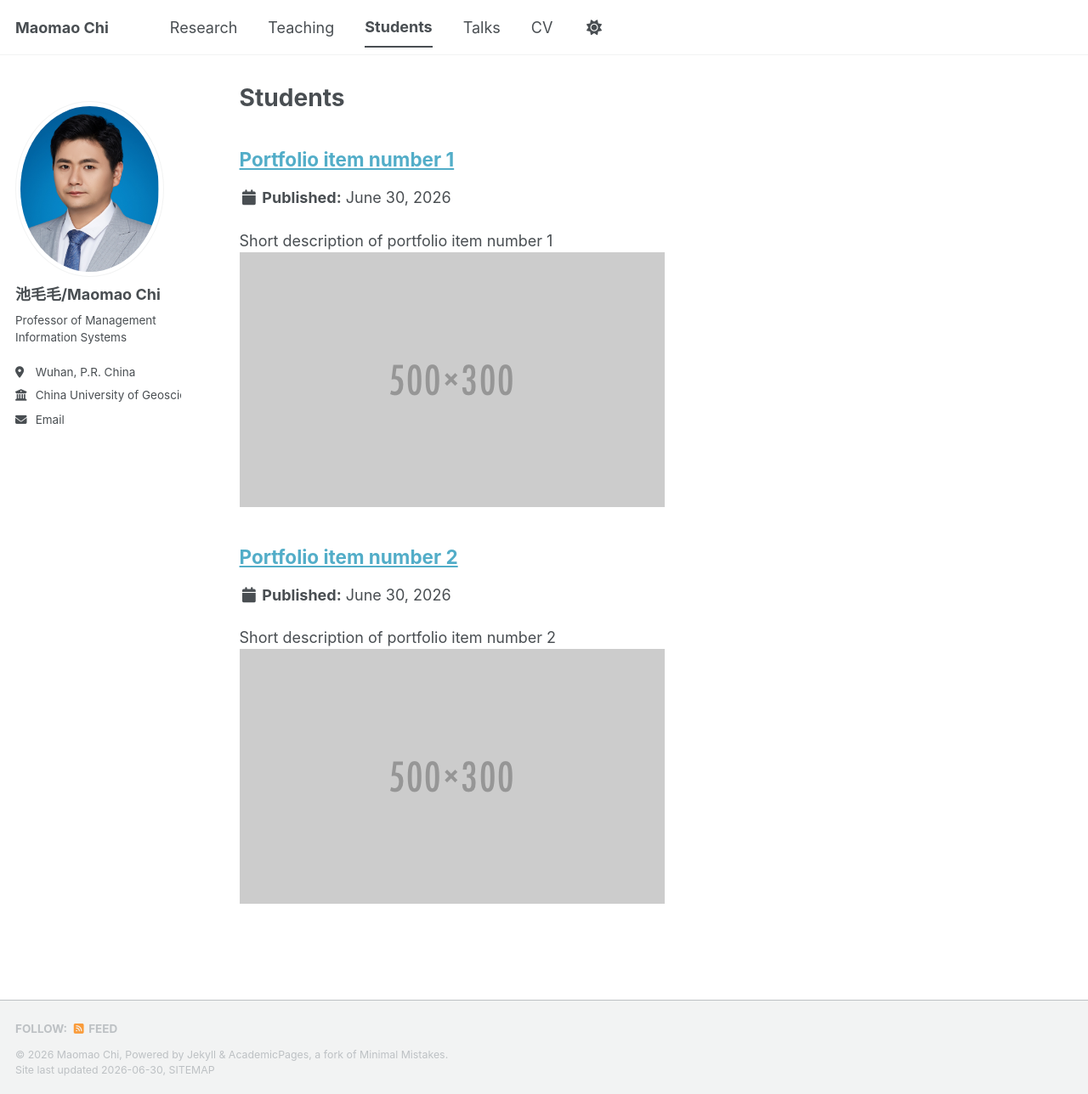
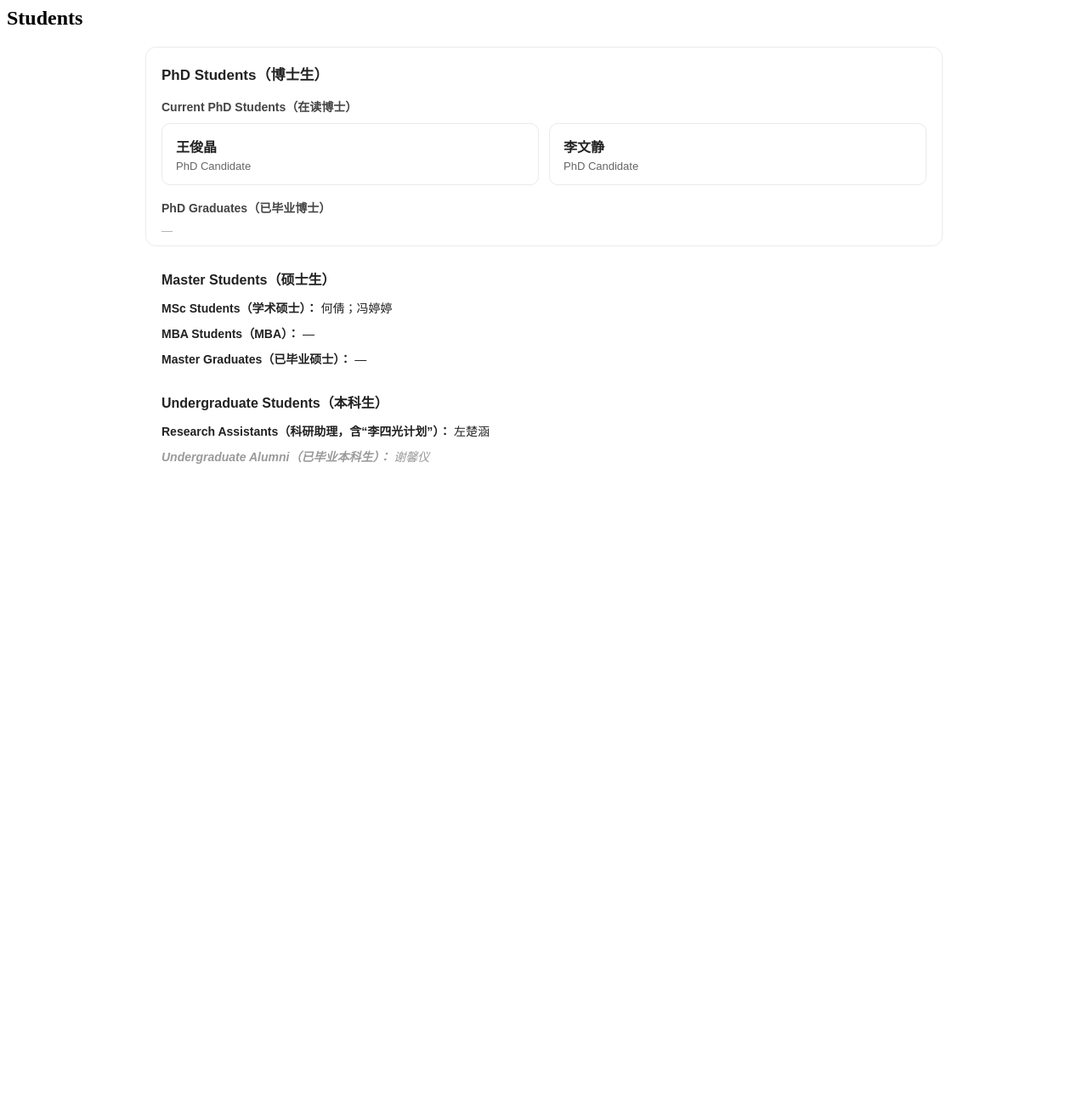
Before and after one commit to nishaochen/chimaomao, a Jekyll site: the page _pages/students.html, which Jekyll copies as it is, in a window 1280 px wide and 1288 px high. Shown: the whole window at 85% size. Built offline with Jekyll 4.4.1, drawn with Linux system fonts in a browser that asks for light colours; a style sheet for code colours, icons or effects is not loaded.

Commit message:
Update students.html

```diff
--- a/_pages/students.html
+++ b/_pages/students.html
@@ -1,13 +1,152 @@
----
-layout: archive
-title: "Students"
-permalink: /students/
-author_profile: true
----
+<h2>Students</h2>
 
-{% include base_path %}
+<!-- ===================== PhD CARD ===================== -->
+<div class="student-card">
+
+  <div class="student-section-title">PhD Students（博士生）</div>
+
+  <div class="student-subtitle">Current PhD Students（在读博士）</div>
+
+  <div class="student-grid">
+
+    <div class="student-item">
+      <div class="student-name">王俊晶</div>
+      <div class="student-meta">PhD Candidate</div>
+    </div>
+
+    <div class="student-item">
+      <div class="student-name">李文静</div>
+      <div class="student-meta">PhD Candidate</div>
+    </div>
+
+  </div>
+
+  <div class="student-subtitle">PhD Graduates（已毕业博士）</div>
+  <div class="student-grid">
+    <div class="student-empty">—</div>
+  </div>
+
+</div>
 
 
-{% for post in site.portfolio %}
-  {% include archive-single.html %}
-{% endfor %}
+<!-- ===================== MASTER ===================== -->
+<div class="simple-section">
+
+  <h3>Master Students（硕士生）</h3>
+
+  <div class="student-line">
+    <strong>MSc Students（学术硕士）：</strong> 何倩；冯婷婷
+  </div>
+
+  <div class="student-line">
+    <strong>MBA Students（MBA）：</strong> —
+  </div>
+
+  <div class="student-line">
+    <strong>Master Graduates（已毕业硕士）：</strong> —
+  </div>
+
+</div>
+
+
+<!-- ===================== UNDERGRAD ===================== -->
+<div class="simple-section">
+
+  <h3>Undergraduate Students（本科生）</h3>
+
+  <div class="student-line">
+    <strong>Research Assistants（科研助理，含“李四光计划”）：</strong> 左楚涵
+  </div>
+
+  <div class="student-line alumni">
+    <strong>Undergraduate Alumni（已毕业本科生）：</strong> 谢馨仪
+  </div>
+
+</div>
+
+
+<style>
+
+/* ========== GLOBAL ========== */
+.student-card,
+.simple-section{
+  max-width: 900px;
+  margin: 0 auto 26px;
+  font-family: Arial, Helvetica, sans-serif;
+  color: #222;
+}
+
+/* ========== PHD CARD ========== */
+.student-card{
+  padding: 18px 18px 10px;
+  border: 1px solid #ececec;
+  border-radius: 12px;
+  background: #fff;
+}
+
+.student-section-title{
+  font-weight: 700;
+  font-size: 17px;
+  margin-bottom: 14px;
+}
+
+.student-subtitle{
+  font-weight: 600;
+  font-size: 14px;
+  margin: 16px 0 10px;
+  color: #444;
+}
+
+.student-grid{
+  display: grid;
+  grid-template-columns: repeat(auto-fit, minmax(220px, 1fr));
+  gap: 12px;
+}
+
+.student-item{
+  padding: 14px 16px;
+  border: 1px solid #eaeaea;
+  border-radius: 10px;
+  background: #fff;
+  transition: all 0.2s ease-in-out;
+}
+
+.student-item:hover{
+  transform: translateY(-3px);
+  box-shadow: 0 6px 18px rgba(0,0,0,0.08);
+}
+
+.student-name{
+  font-weight: 600;
+}
+
+.student-meta{
+  font-size: 13px;
+  color: #666;
+  margin-top: 4px;
+}
+
+.student-empty{
+  color: #aaa;
+  font-size: 13px;
+}
+
+/* ========== SIMPLE LIST ========== */
+.simple-section h3{
+  font-size: 16px;
+  margin-bottom: 12px;
+}
+
+.student-line{
+  margin: 6px 0;
+  line-height: 1.7;
+  font-size: 14px;
+}
+
+/* ========== ALUMNI STYLE ========== */
+.alumni{
+  color: #9a9a9a;
+  font-style: italic;
+}
+
+</style>
```
